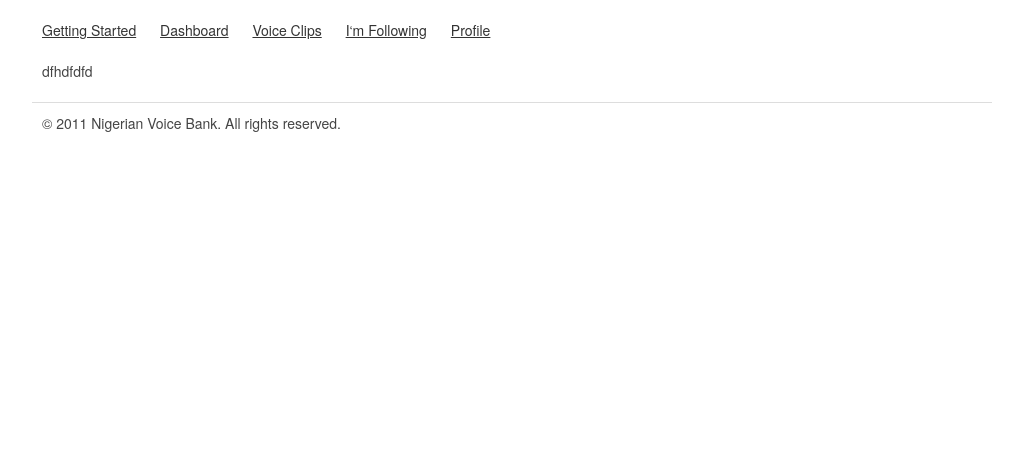
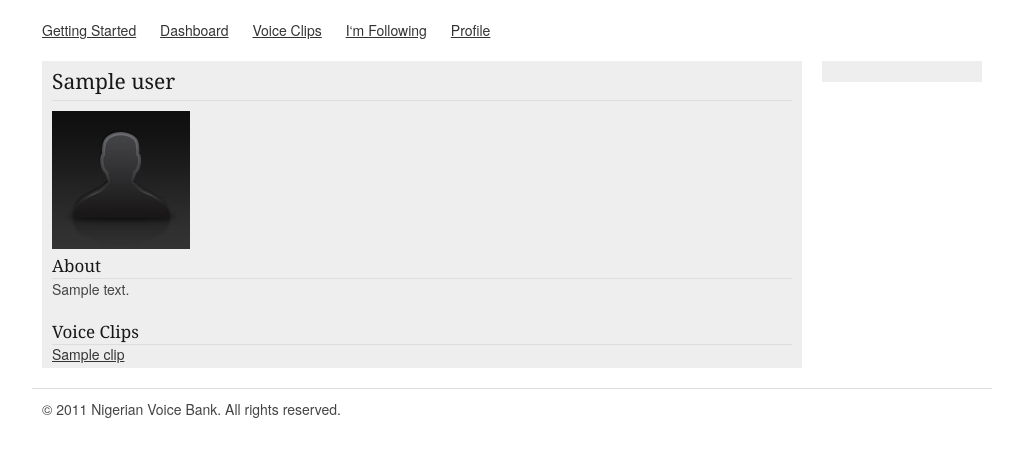
Before and after one commit to deone/voicebank, a Django app: template templates/accounts/profile.html in a window 1280 px wide. Shown: the part 75-532 px from the top of the page, without its empty margins (128-1151 px from the left). Run offline with Django 3.2, Linux system fonts and the light colour scheme; the template is opened without the code that fills it: most values are stand-ins (such as "Sample title", 1, 10 or a date in 2020); some libraries are stand-ins or nearby versions.

Commit message:
Display user profile details and voice clips on user profile page. This is different from the profile edit feature.

```diff
--- a/templates/accounts/profile.html
+++ b/templates/accounts/profile.html
@@ -3,7 +3,32 @@
 {% load thumbnail %}
 
 {% block app_body_content %}
-    <div class="sixteen columns">
-	<p>dfhdfdfd</p>
+    <div class="thirteen columns add-bottom pane">
+	<div class="wrap">
+	    <h4>{{ user_profile.user.get_full_name }}</h4>
+	    <hr class="half-bottom"/>
+	    {% if user_profile.photo %}
+		{% thumbnail user_profile.photo "138x138" crop="center" as up %}
+		    <img src="{{ up.url }}" width="{{ up.width }}" height="{{ up.height }}"/>
+		{% endthumbnail %}
+	    {% else %}
+		<img src="{{ MEDIA_URL }}img/no-image.jpg"/>
+	    {% endif %}
+	    <h5>About</h5>
+	    <hr class="remove-bottom"/>
+	    <p>{{ user_profile.about }}</p>
+	    <h5>Voice Clips</h5>
+	    <hr class="remove-bottom"/>
+	    {% if user_profile.user.voiceclip_set.all %}
+	    <ul>
+		{% for clip in user_profile.user.voiceclip_set.all %}
+		<li><a href="{{ MEDIA_URL }}{{ clip.voice_clip }}">{{ clip.name }}</a></li>
+		{% endfor %}
+	    </ul>
+	    {% else %}
+	    <p>This user has not uploaded any voice clips.</p>
+	    {% endif %}
+	</div>
     </div>
+    <div class="three columns pane">&nbsp;</div>
 {% endblock %}
```
Also changed, not shown: accounts/views.py (+6 -2 lines).
